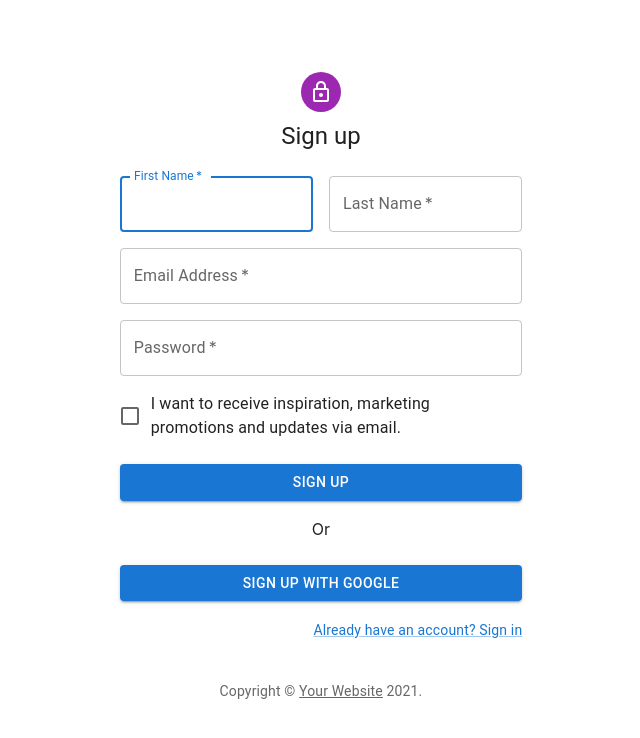
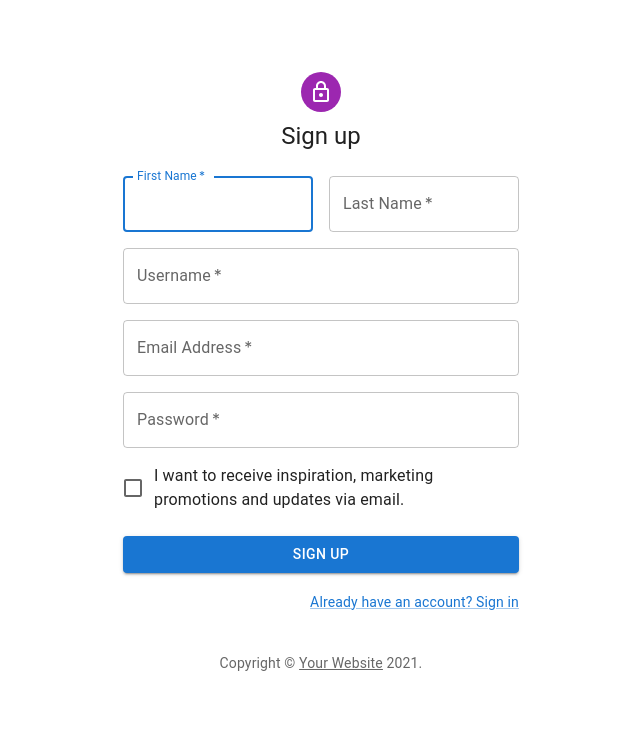
Before and after one commit to Dhirajkumar55/FSD-Project, a Next.js app in the folder my-app/: page /signUp in a window 1280 px wide. Shown: the top 738 px of the page, without its empty margins (319-959 px from the left). Built offline with nearby package versions, Linux system fonts and the light colour scheme; no server answers.

Commit message:
added the signup mutation and integrated it with client

```diff
--- a/my-app/context/auth.js
+++ b/my-app/context/auth.js
@@ -8,7 +8,8 @@ const initialState = {
 const AuthContext = createContext({
     user:null,
     logIn:()=>{},
-    logOut: ()=>{}
+    logOut: ()=>{},
+    signUp:()=>{},
 })
 
 function authReducer(state,action){
@@ -22,6 +23,12 @@ function authReducer(state,action){
             return {
                 ...state,
                 user:null
+            }
+        }
+        case 'SIGNUP':{
+            return {
+                ...state,
+                user:action?.payload
             }
         }
         default:
@@ -45,9 +52,16 @@ function AuthProvider(props){
         }
     }
 
+    function signUp(userData){
+        localStorage?.setItem('jwtToken', userData?.token);
+        dispatch({
+            type: 'SIGNUP',
+            payload: userData,
+        })
+    }
+
     function logIn(userData){
 
-        console.log("userData:",userData);
         localStorage.setItem('jwtToken', userData?.token);
 
         dispatch({
@@ -56,7 +70,7 @@ function AuthProvider(props){
         })
     }
 
-    function logOut(userData){
+    function logOut(){
 
         localStorage?.removeItem('jwtToken');
 
@@ -66,7 +80,7 @@ function AuthProvider(props){
     }
 
     return (
-        <AuthContext.Provider value = {{user:state.user, logIn, logOut}} {...props}/>
+        <AuthContext.Provider value = {{user:state.user, logIn, logOut, signUp}} {...props}/>
     )
 }
 
--- a/my-app/graphql/client/queries.js
+++ b/my-app/graphql/client/queries.js
@@ -78,3 +78,17 @@ export const USER_POSTS = gql`
         }
     }
 `;
+
+export const REGISTER_USER = gql`
+    mutation Signup($email: String!, $username: String!, $password: String!, $name: String!) {
+        signup(email: $email, username: $username, password: $password, name: $name) {
+            token
+            user {
+                id
+                name
+                username
+                email
+            }
+        }
+    }
+`;
--- a/my-app/pages/signUp.js
+++ b/my-app/pages/signUp.js
@@ -15,6 +15,10 @@ import { createTheme, ThemeProvider } from '@mui/material/styles';
 import {signInWithPopup} from 'firebase/auth'
 import {auth,db,provider} from '../firebase'
 import {useRouter} from 'next/router'
+import { AuthContext } from '../context/auth';
+import {useContext} from "react"
+import {useMutation} from "@apollo/client"
+import {REGISTER_USER} from "../graphql/client/queries"
 
 function Copyright(props) {
   return (
@@ -34,9 +38,25 @@ function Copyright(props) {
 function SignUp() {
 
   const router = useRouter();
+
+  const context=useContext(AuthContext);
+
+  const [SignUp, {data,error,loading}] = useMutation(REGISTER_USER,{
+    update(_, {data: {signup : userData}}){
+        console.log(userData);
+        context.signUp(userData);
+    }
+  });
+
   const handleSubmit = (event) => {
     event.preventDefault();
-    signInWithPopup(auth, provider);
+    const firstName = event?.target?.firstName?.value;
+    const lastName = event?.target?.lastName?.value;
+    const username = event?.target?.username?.value;
+    const email = event?.target?.email?.value;
+    const password = event?.target?.password?.value;
+    const name = firstName + " " + lastName;
+    SignUp({variables:{email:email, username:username, password:password, name:name}});
     router.push('/');
   };
 
@@ -87,6 +107,16 @@ function SignUp() {
                 <TextField
                   required
                   fullWidth
+                  id="username"
+                  label="Username"
+                  name="username"
+                  autoComplete="username"
+                />
+              </Grid>
+              <Grid item xs={12}>
+                <TextField
+                  required
+                  fullWidth
                   id="email"
                   label="Email Address"
                   name="email"
@@ -119,15 +149,6 @@ function SignUp() {
             >
               Sign Up
             </Button>
-            <a style={{padding:"12rem"}}>Or</a>
-            <Button
-              type="submit"
-              fullWidth
-              variant="contained"
-              sx={{ mt: 3, mb: 2 }}
-            >
-              Sign Up With Google
-            </Button>
             <Grid container justifyContent="flex-end">
               <Grid item>
                 <Link href="signIn" variant="body2">
```
Also changed, not shown: my-app/pages/newPost/[id].js (+4 -5 lines). Lines whose indentation alone changed are shown as unchanged.
